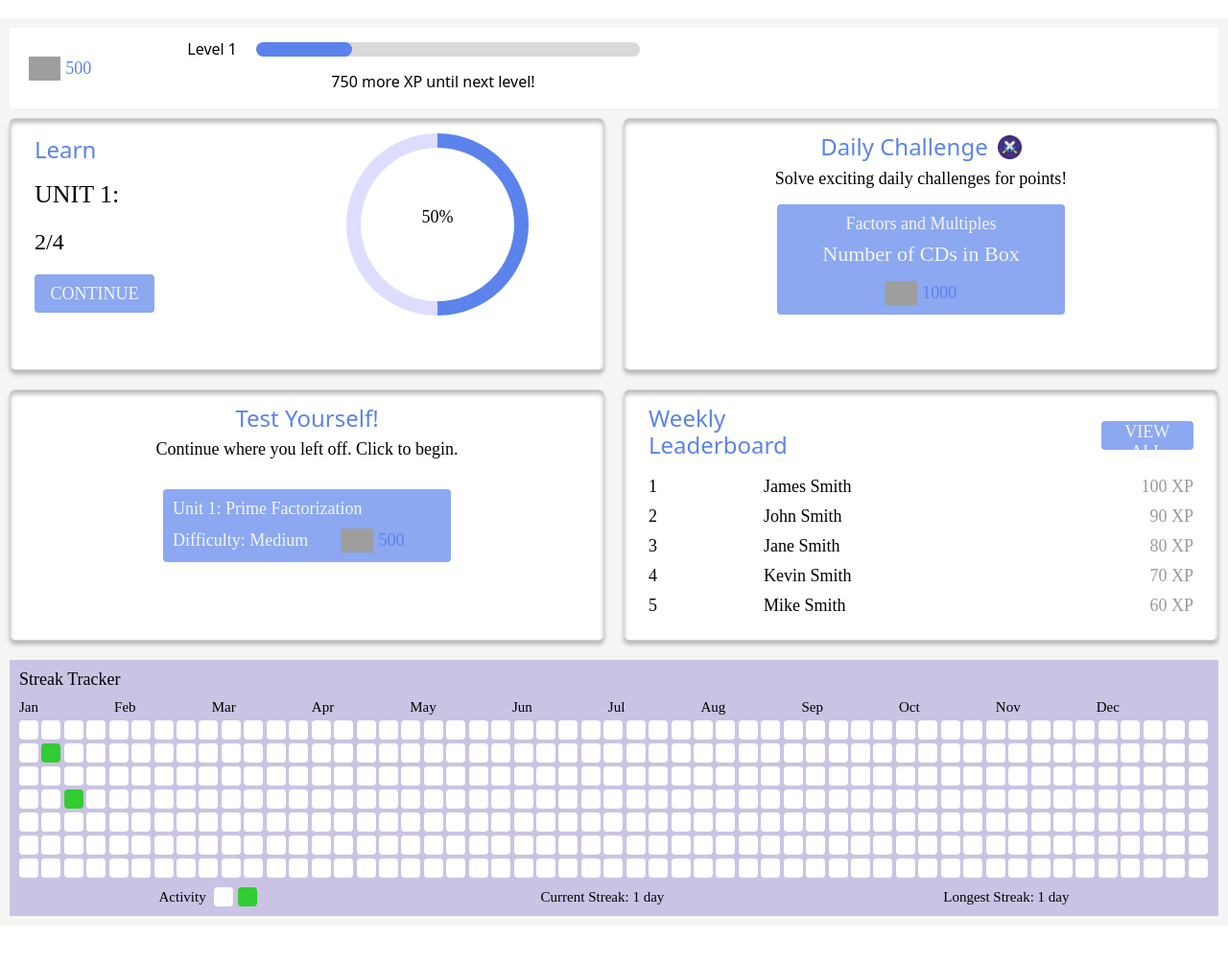
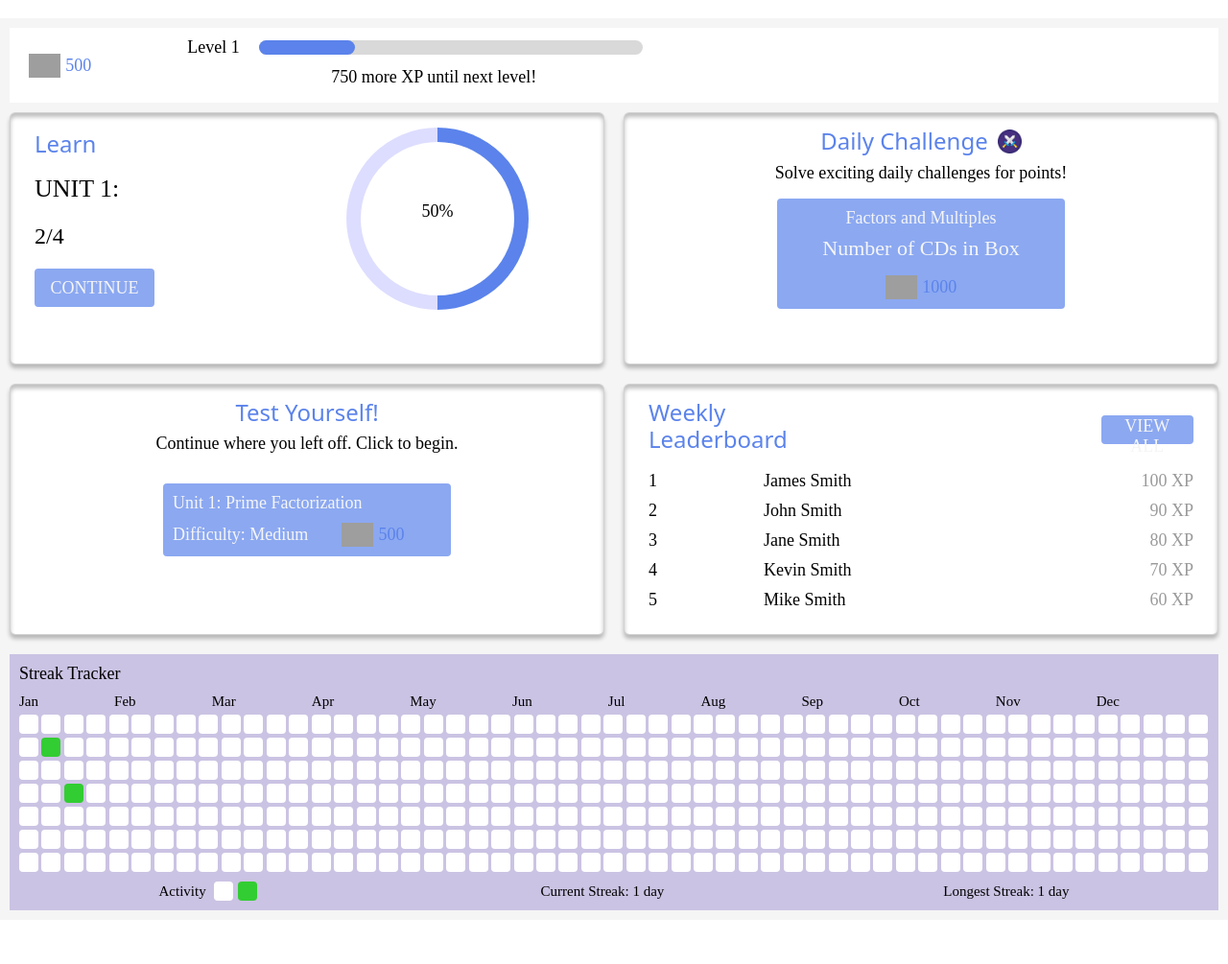
Before and after one commit to DSC-McMaster-U/Gamified-Learning-Platform, a Flask app: page /test/dashboard in a window 1280 px wide. Shown: the part 114-1119 px from the top of the page at 96% size. Run offline with Flask 3, Linux system fonts and the light colour scheme; some web fonts are replaced; grey boxes are pictures that could not be loaded.

Commit message:
deleted css comments, edited user level text font

```diff
--- a/app/src/static/css/dashboard.css
+++ b/app/src/static/css/dashboard.css
@@ -183,7 +183,7 @@ main a:hover::after {
 }
 
 #user-level label {
-    /* use root fonts for label and remaining xp text later? */
+    font: var(--body-font);
     color: var(--textbox-txt-clr);
     margin-right: 20px;
     white-space: nowrap;
@@ -210,6 +210,7 @@ progress::-webkit-progress-value {
 }
 
 #remaining-xp {
+    font: var(--body-font);
     color: var(--textbox-txt-clr);
     margin-top: 10px;
     margin-left: 150px;
@@ -221,7 +222,6 @@ progress::-webkit-progress-value {
     grid-template-rows: repeat(2, 1fr);
     grid-gap: 20px;
     margin-top: 10px;
-    /* align-items: start; */
 }
 
 .card {
@@ -231,7 +231,6 @@ progress::-webkit-progress-value {
 }
 
 .card-body1 {
-    /* create different card body for other cards with vertical direction? */
     display: flex;
     flex-direction: row;
     align-items: center;
@@ -345,7 +344,6 @@ progress::-webkit-progress-value {
 }
 
 #challenge-button {
-    /* make class for button? */
     width: 300px;
     display: block;
     font: var(--body-font);
@@ -379,7 +377,6 @@ progress::-webkit-progress-value {
 }
 
 #continue-quizzes-button {
-    /* make class for button? */
     width: 300px;
     margin-top: 15px;
     display: block;
@@ -565,11 +562,9 @@ progress::-webkit-progress-value {
 #current-streak {
     font: var(--body-sub-font);
     color: var(--textbox-txt-clr);
-    /* margin-left: 300px; */
 }
 
 #longest-streak {
     font: var(--body-sub-font);
     color: var(--textbox-txt-clr);
-    /* margin-left: 300px; */
 }
```
